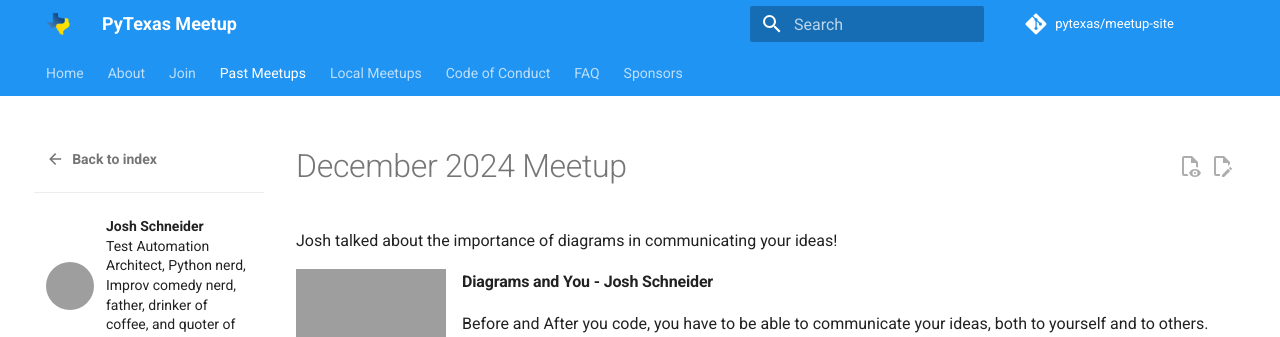
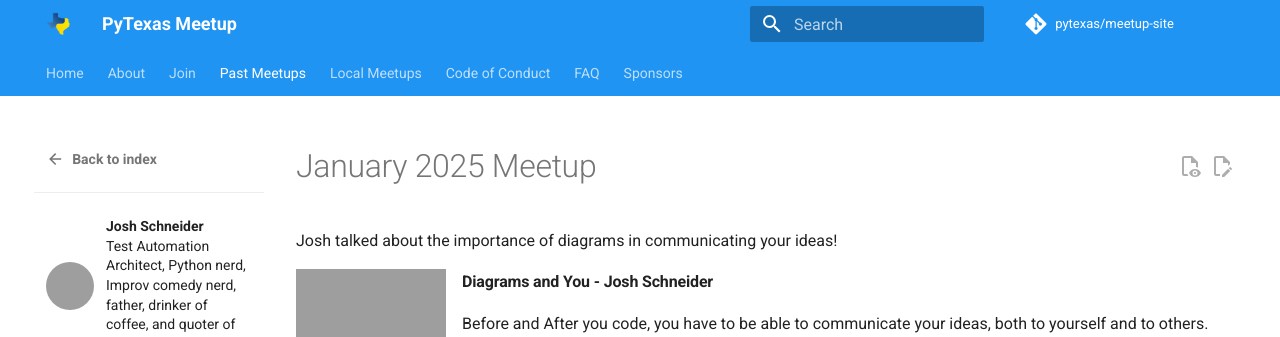
Before and after one commit to pytexas/meetup, an MkDocs documentation site: the page built from docs/past_meetups/posts/2025-01-07.md, in a window 1280 px wide. Shown: the top 337 px of the page. Built offline with MkDocs 1.6.1 and Material for MkDocs 9.7.7, drawn with Linux system fonts in a browser that asks for light colours; comment, search, counter and statistics services are not loaded; grey boxes are pictures that could not be loaded.

Commit message:
Update 2025-01-07.md

```diff
--- a/docs/past_meetups/posts/2025-01-07.md
+++ b/docs/past_meetups/posts/2025-01-07.md
@@ -12,7 +12,7 @@ authors:
     - dijital20
 ---
 
-# December 2024 Meetup
+# January 2025 Meetup
 
 Josh talked about the importance of diagrams in communicating your ideas!
 
```
